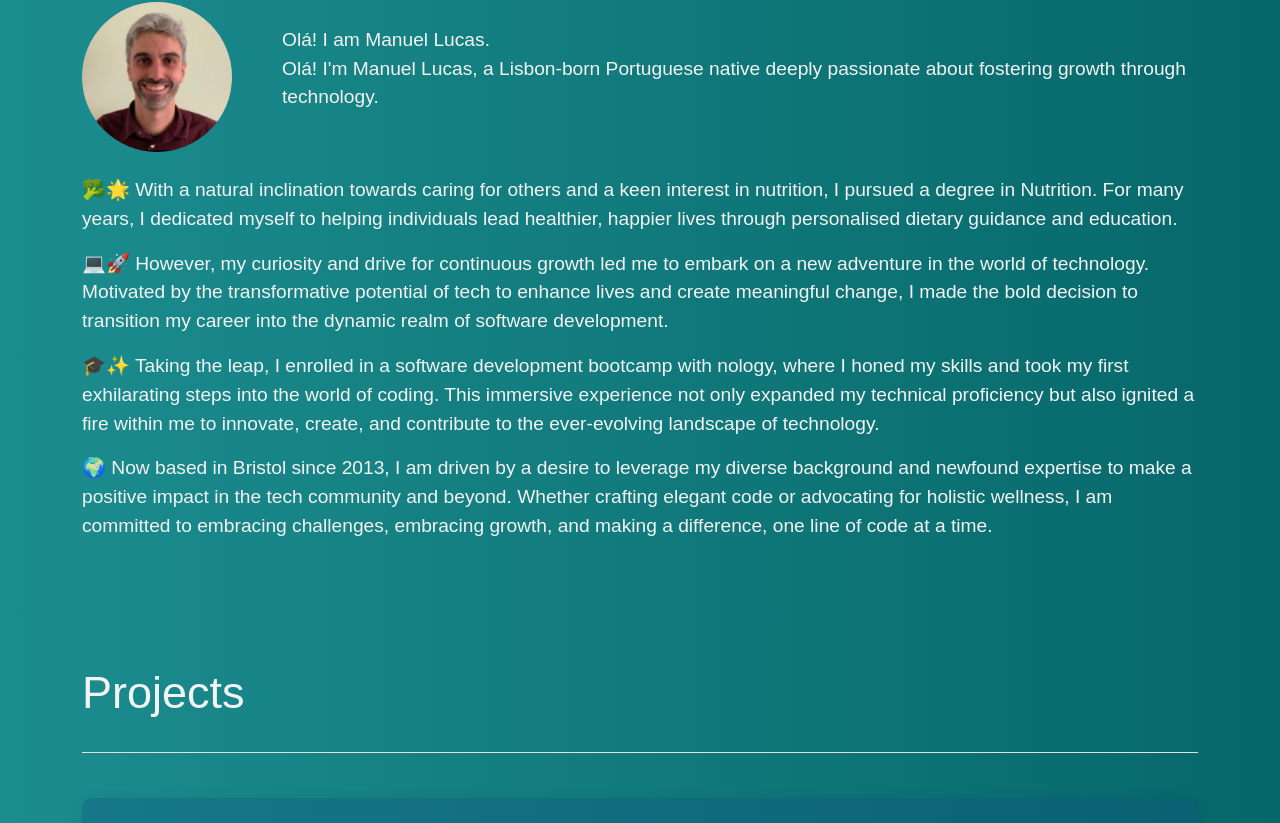
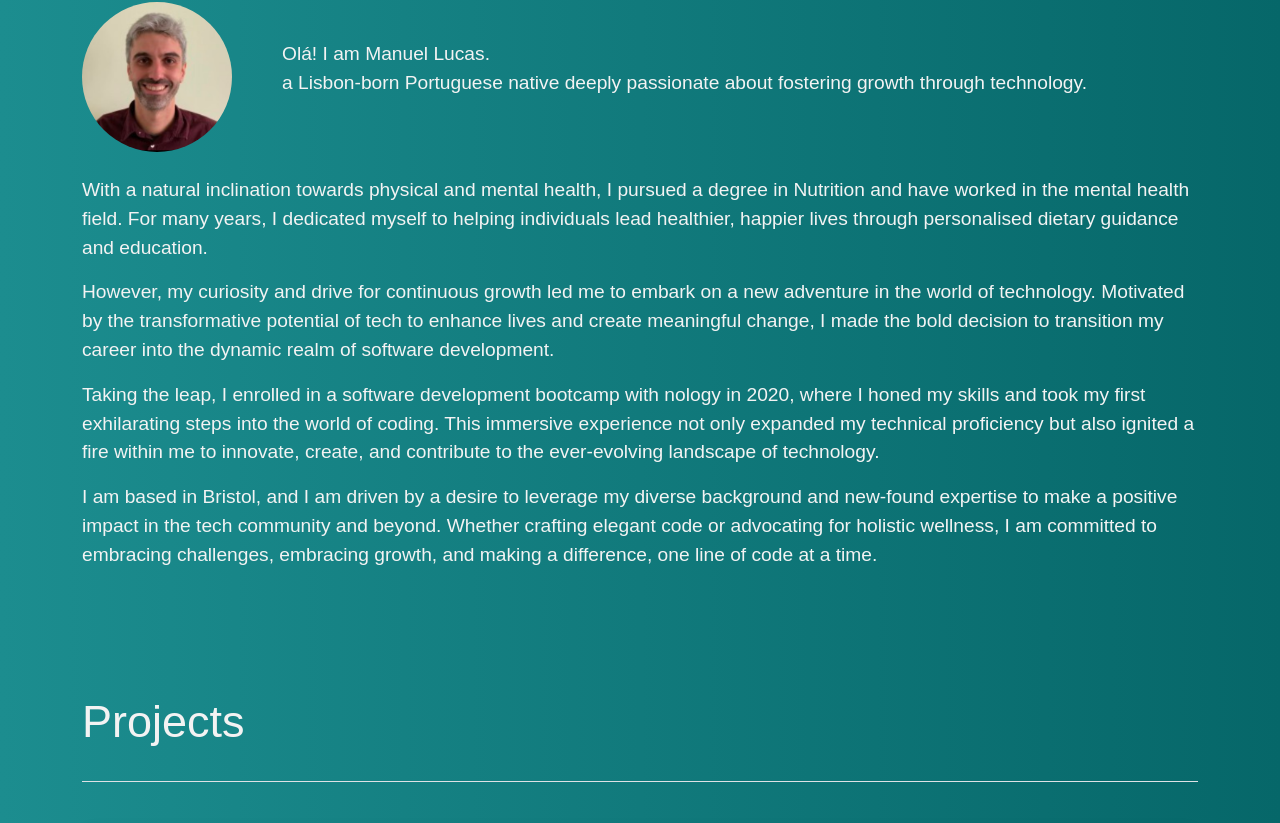
Before and after one commit to manelucas/portfolio, a React (Create React App) app: page / in a window 1280 px wide. Shown: the part 912-1735 px from the top of the page. Built offline with nearby package versions, Linux system fonts and the light colour scheme.

Commit message:
about section tweak

```diff
--- a/src/components/About/About.jsx
+++ b/src/components/About/About.jsx
@@ -14,20 +14,20 @@ const About = () => {
                   <div className="d-flex g-1 align-items-center pb-4 md-flex-column">
                       <img className="profile-img" loading="lazy" src={ProfileImage} alt="Profile image"/>
                         <p>
-                            Olá! I am Manuel Lucas.<br/> Olá! I'm Manuel Lucas, a Lisbon-born Portuguese native deeply passionate about fostering growth through technology.
+                            Olá! I am Manuel Lucas.<br/> a Lisbon-born Portuguese native deeply passionate about fostering growth through technology.
                         </p>
                   </div>
                   <p>
-                      🥦🌟 With a natural inclination towards caring for others and a keen interest in nutrition, I pursued a degree in Nutrition. For many years, I dedicated myself to helping individuals lead healthier, happier lives through personalised dietary guidance and education.
+                      With a natural inclination towards physical and mental health, I pursued a degree in Nutrition and have worked in the mental health field. For many years, I dedicated myself to helping individuals lead healthier, happier lives through personalised dietary guidance and education.
                   </p>
                   <p>
-                      💻🚀 However, my curiosity and drive for continuous growth led me to embark on a new adventure in the world of technology. Motivated by the transformative potential of tech to enhance lives and create meaningful change, I made the bold decision to transition my career into the dynamic realm of software development.
+                        However, my curiosity and drive for continuous growth led me to embark on a new adventure in the world of technology. Motivated by the transformative potential of tech to enhance lives and create meaningful change, I made the bold decision to transition my career into the dynamic realm of software development.
                   </p>
                   <p>
-                      🎓✨ Taking the leap, I enrolled in a software development bootcamp with nology, where I honed my skills and took my first exhilarating steps into the world of coding. This immersive experience not only expanded my technical proficiency but also ignited a fire within me to innovate, create, and contribute to the ever-evolving landscape of technology.
+                        Taking the leap, I enrolled in a software development bootcamp with nology in 2020, where I honed my skills and took my first exhilarating steps into the world of coding. This immersive experience not only expanded my technical proficiency but also ignited a fire within me to innovate, create, and contribute to the ever-evolving landscape of technology.
                   </p>
                   <p>
-                      🌍 Now based in Bristol since 2013, I am driven by a desire to leverage my diverse background and newfound expertise to make a positive impact in the tech community and beyond. Whether crafting elegant code or advocating for holistic wellness, I am committed to embracing challenges, embracing growth, and making a difference, one line of code at a time.
+                        I am based in Bristol, and I am driven by a desire to leverage my diverse background and new-found expertise to make a positive impact in the tech community and beyond. Whether crafting elegant code or advocating for holistic wellness, I am committed to embracing challenges, embracing growth, and making a difference, one line of code at a time.
                   </p>
               </div>
           </section>
```
